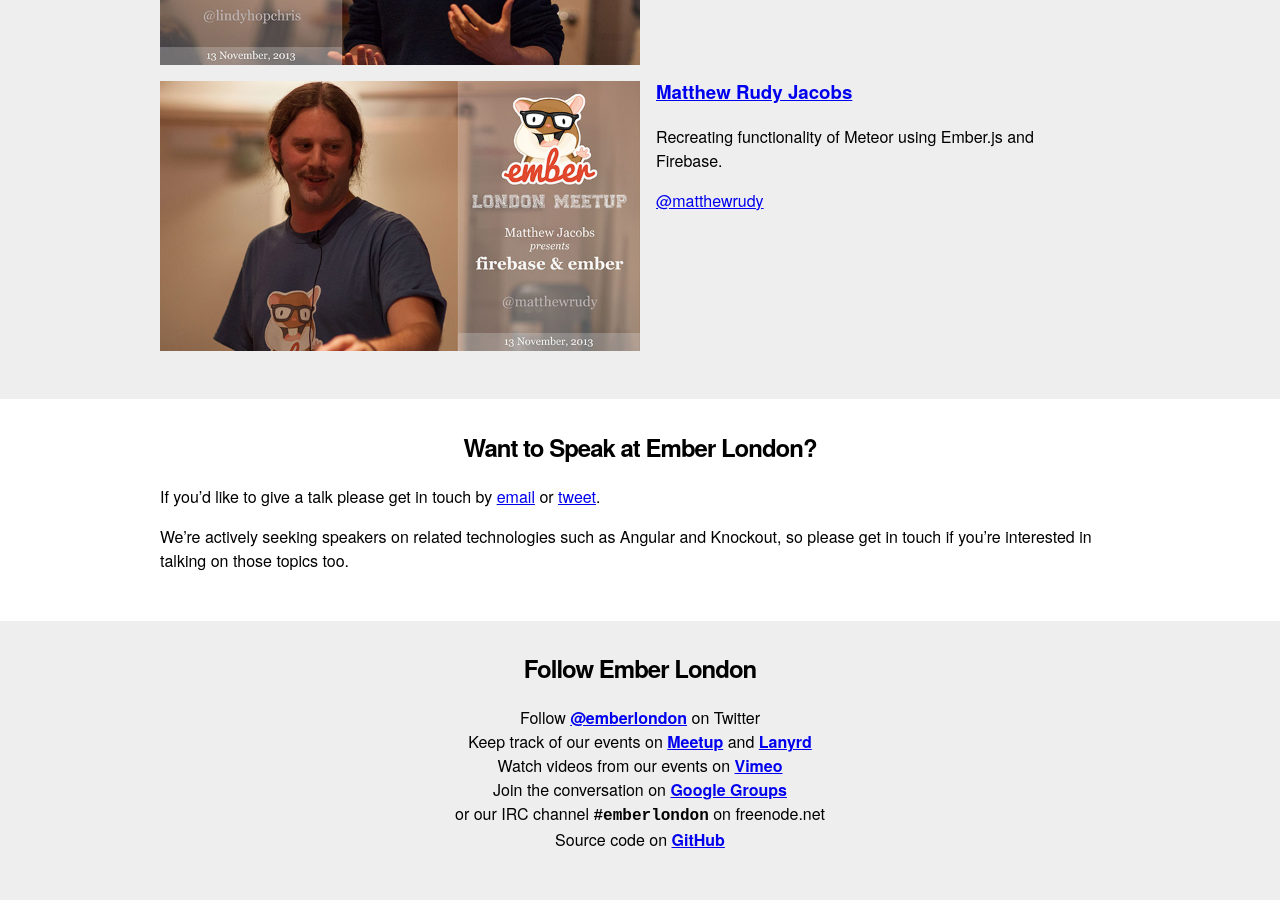
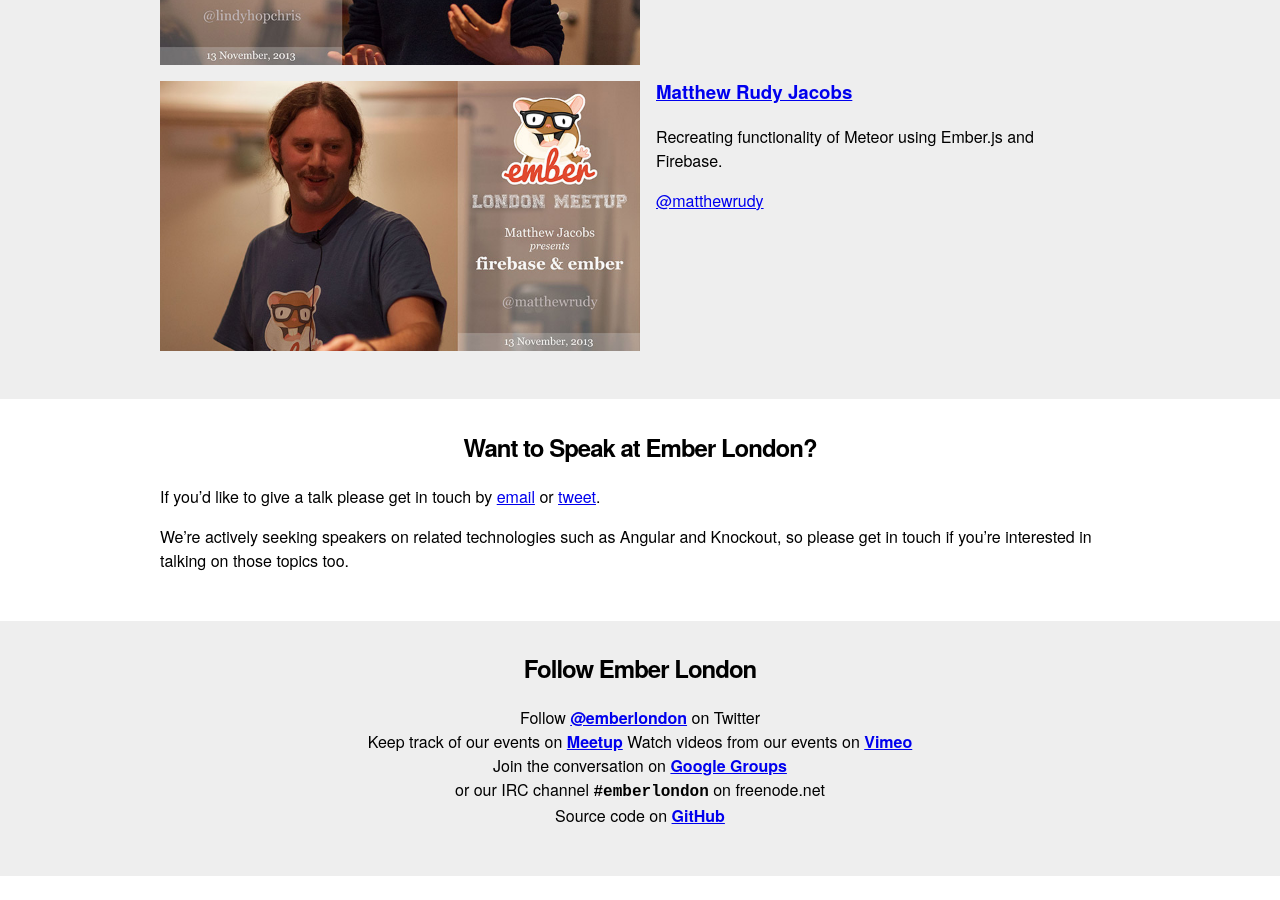
Before and after one commit to emberlondon/emberlondon.github.io, a Jekyll site: the page built from index.html, in a window 1280 px wide and 900 px high, scrolled down 2777 px. Built offline with Jekyll 4.4.1, drawn with Linux system fonts in a browser that asks for light colours; Markdown is read by kramdown in place of the engine named in the settings; after the commit the page ends 3653 px from its top, so only the background shows below that.

Commit message:
Remove lanyrd

```diff
--- a/index.html
+++ b/index.html
@@ -188,7 +188,6 @@
       Follow <a href="http://twitter.com/emberlondon"><strong>@emberlondon</strong></a> on Twitter<br>
       Keep track of our events on
       <a href="http://www.meetup.com/London-Emberjs-User-Group/"><strong>Meetup</strong></a>
-      and <a href="http://lanyrd.com/2013/emberlondon/"><strong>Lanyrd</strong></a><br>
       Watch videos from our events on <a href="http://vimeo.com/emberlondon"><strong>Vimeo</strong></a><br>
       Join the conversation on <a href="https://groups.google.com/d/forum/ember-london"><strong>Google Groups</strong></a><br>
       or our IRC channel <strong><code>#emberlondon</code></strong> on freenode.net<br>
```
